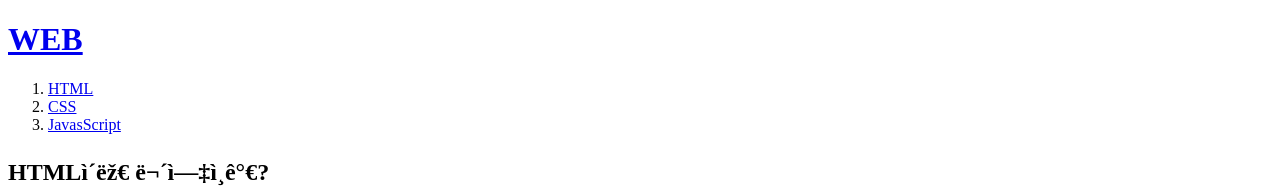
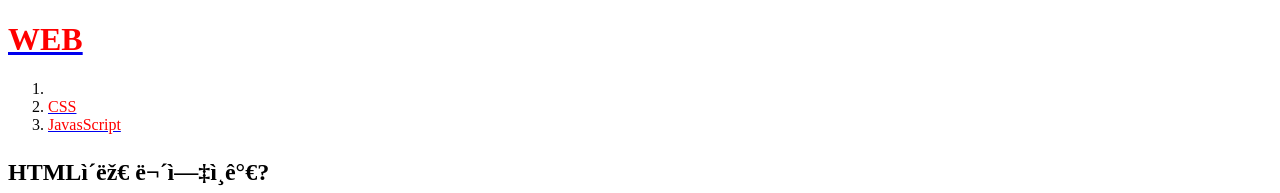
Before and after one commit to anjgkfkrh/web1, a plain HTML site: page 1.html in a window 1280 px wide. Shown: the top 193 px of the page. Drawn offline with Linux system fonts and the light colour scheme; a script that the page names is missing.

Commit message:
first comment

```diff
--- a/1.html
+++ b/1.html
@@ -5,11 +5,11 @@
  <meta charset="uft-8">
 </head>
 <body>
-<h1><a href="index.html">WEB</a></h1>
+<h1><a href="index.html"><font color="red">WEB</font></a></h1>
  <ol>
-   <li><a href="1.html">HTML</a></li>
-   <li><a href="2.html" target="_blank">CSS</a></li>
-   <li><a href="3.html">JavasScript</a></li>
+   <li><a href="1.html"><font color="red"></font></a></li>
+   <li><a href="2.html" target="_blank"><font color="red">CSS</font></a></li>
+   <li><a href="3.html"><font color="red">JavasScript</font></a></li>
  </ol>
  <h2>HTML이란 무엇인가?</h2>
  <p>
```
